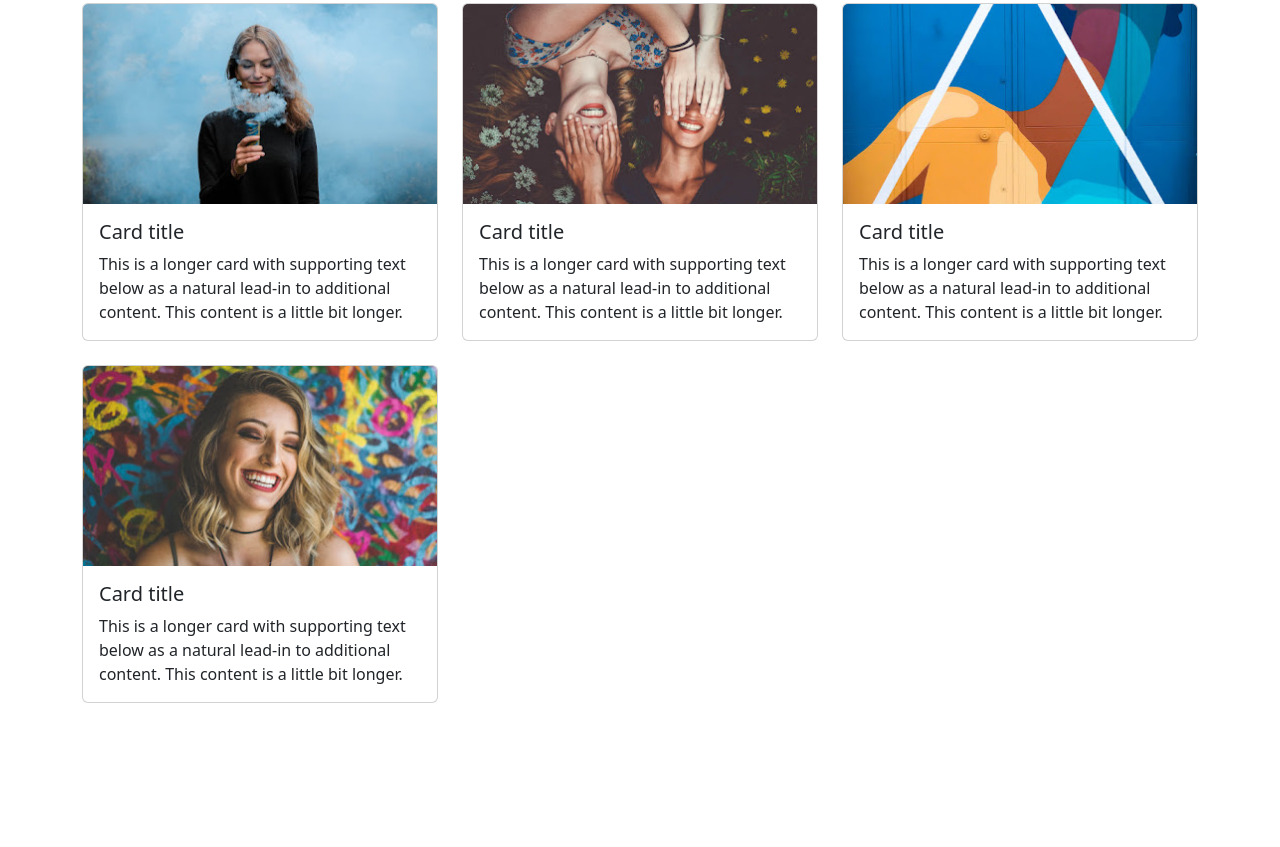
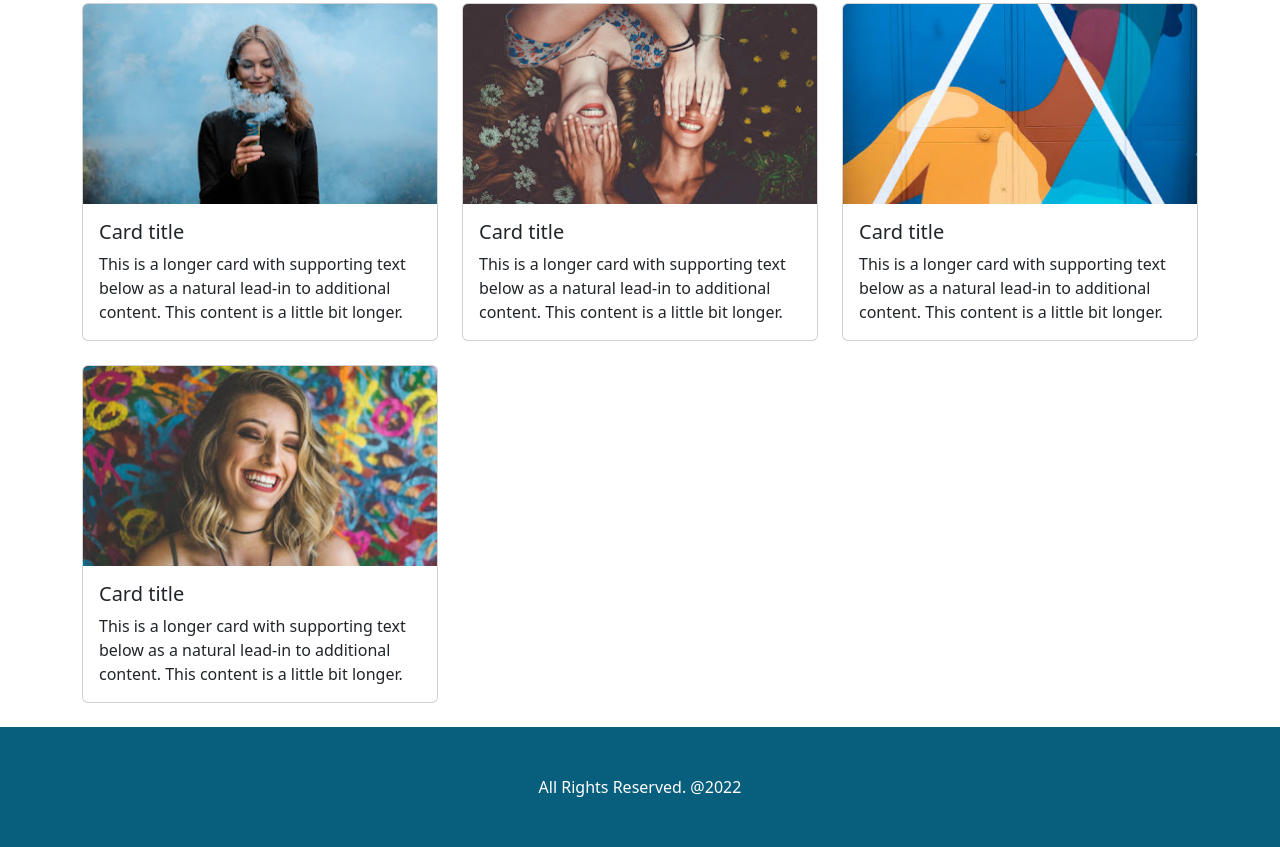
Before and after one commit to ugur-dogan06/awesome-blog-webpage, a plain HTML site: page src/index.html in a window 1280 px wide. Shown: the part 1559-2406 px from the top of the page. Before the commit the page ends 2286 px from the top, so only its background shows below. Drawn offline with nearby package versions, Linux system fonts and the light colour scheme.

Commit message:
Footer added. Closes #4

```diff
--- a/src/index.html
+++ b/src/index.html
@@ -175,6 +175,12 @@
 
     </main>
 
+    <footer class="bg-dark text-white py-5">
+        <div class="container text-center">
+            <span> All Rights Reserved. @2022</span>
+        </div>
+    </footer>
+
 
 
     <!-- JavaScript Bundle with Popper -->
```
